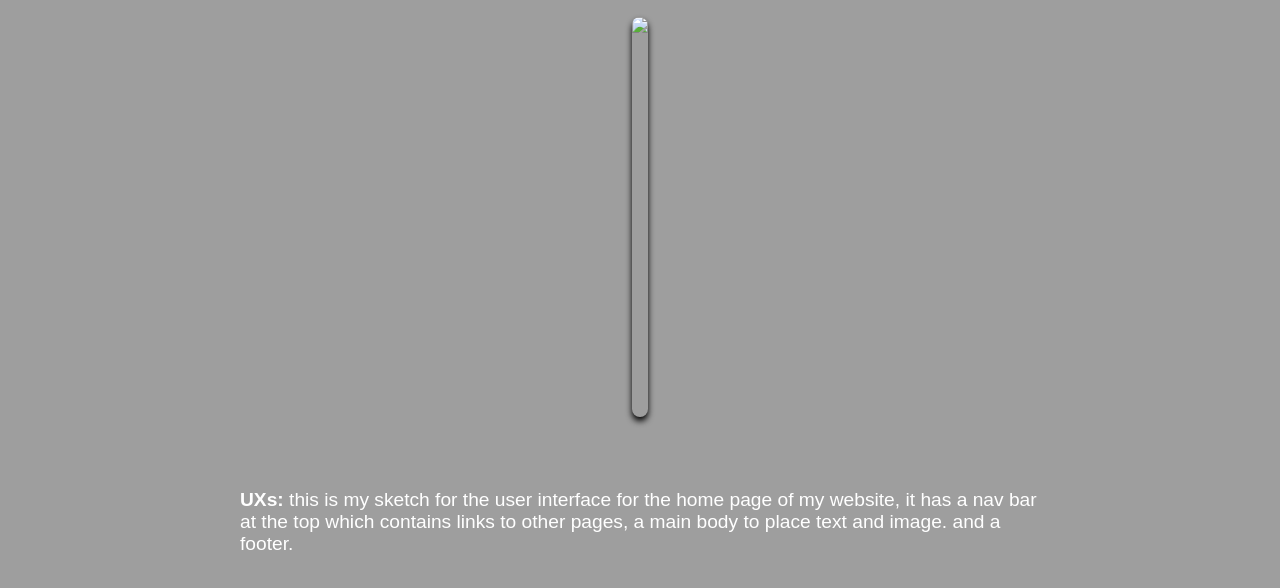
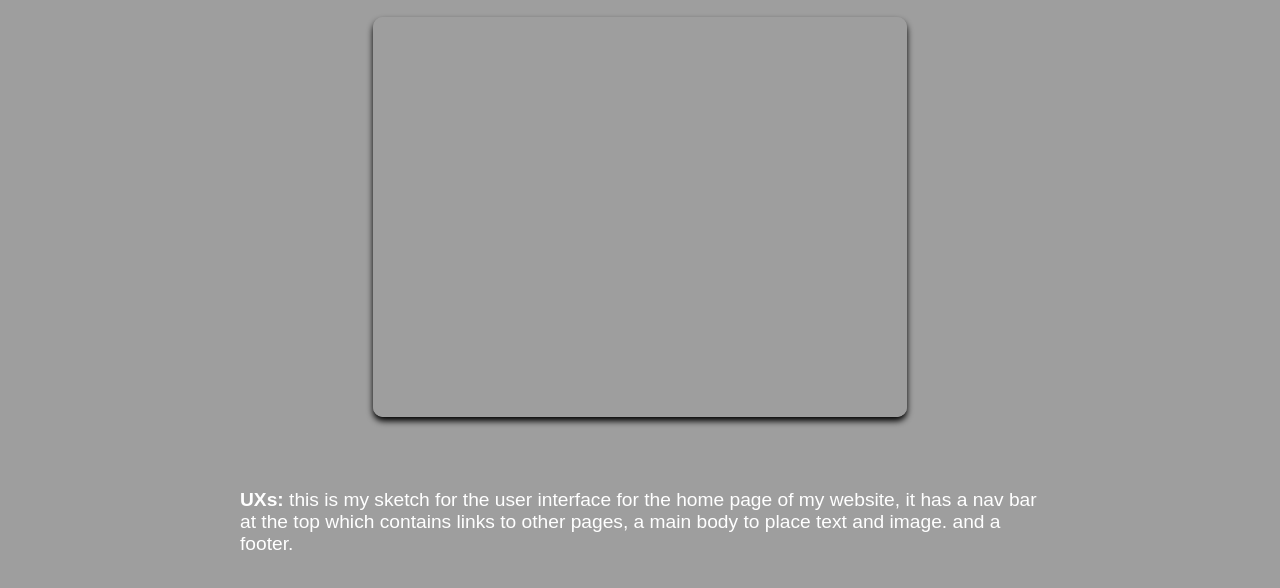
Before and after one commit to Birdy671917/GitHub.io, a plain HTML site: page ux.html in a window 1280 px wide. Shown: the part 128-716 px from the top of the page. Drawn offline with Linux system fonts and the light colour scheme; the site is published under a folder, as on GitHub Pages, so addresses that start at the root find nothing.

Commit message:
Update ux.html

```diff
--- a/ux.html
+++ b/ux.html
@@ -26,7 +26,7 @@
             <div class="image-grid">
 
                 <div class="image-item">
-                    <img src="/images/ux.png" class="image" height="400" width="'200">
+                    <img src="images/ux.png" class="image" height="400" width="'200">
                     <br>
                     <p class="image-text"> <br> <br> <strong>UXs:</strong> this is my sketch for the user interface for the home page of my website,
                         it has a nav bar at the top which contains links to other pages, a main body to place text and image. and a footer.</p>
```
